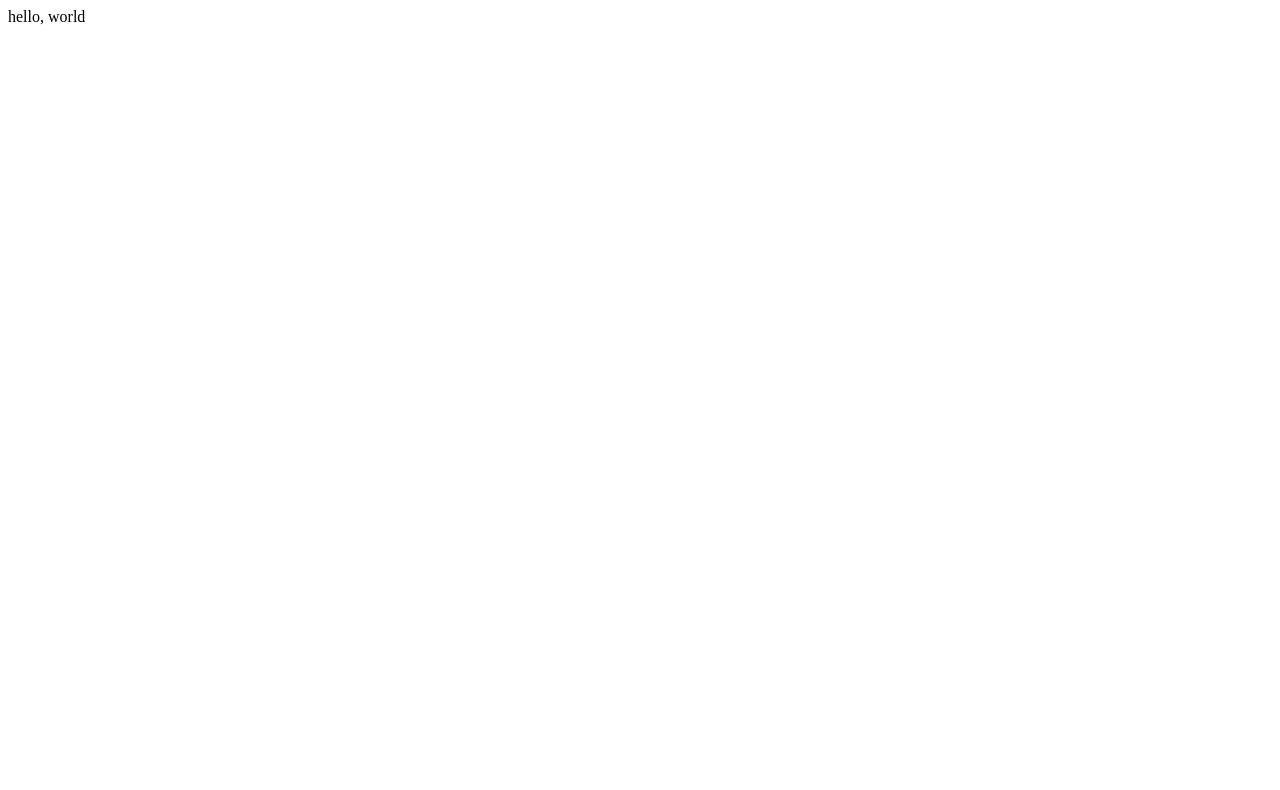
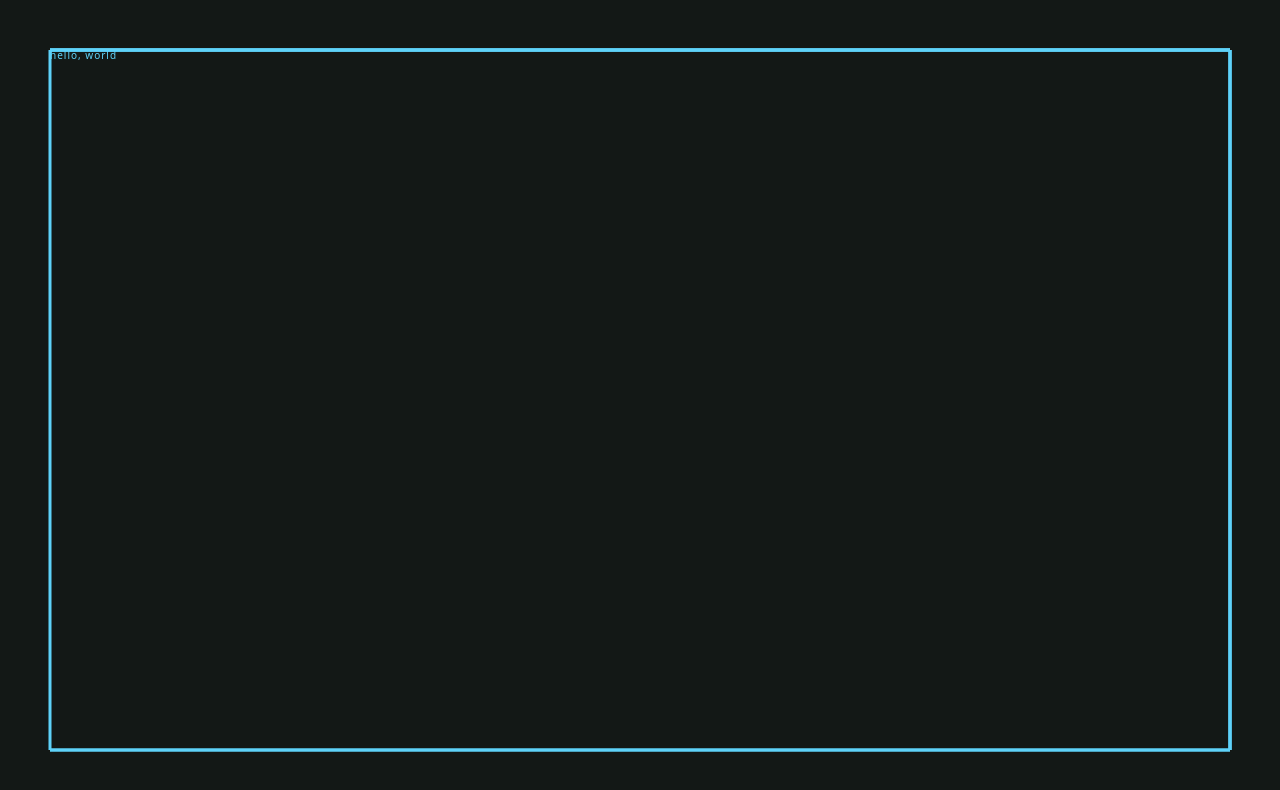
Before and after one commit to nabeliwo/portfolio, a Gatsby site: page / in a window 1280 px wide. Built offline with nearby package versions, Linux system fonts and the light colour scheme; Gatsby itself is replaced by a stand-in of ours; a web font is replaced by a local one.

Commit message:
:sparkles: add canvas

```diff
--- /dev/null
+++ b/src/components/App/App.tsx
@@ -0,0 +1,52 @@
+import React from 'react'
+import { createGlobalStyle } from 'styled-components'
+import reset from 'styled-reset'
+
+import { palette } from '../../themes'
+
+import { Layout } from '../Layout/Layout'
+import { FrameEffect } from '../FrameEffect'
+
+export const App = ({ children }) => (
+  <>
+    <GlobalStyle />
+    <Layout>{children}</Layout>
+    <FrameEffect />
+  </>
+)
+
+const GlobalStyle = createGlobalStyle`
+  ${reset}
+
+  @font-face {
+    font-family: 'PixelMplus10-Regular';
+    src: url(../font/PixelMplus10-Regular.ttf) format("truetype");
+  }
+
+  html {
+    height: 100%;
+    font-size: 62.5%;
+  }
+  body {
+    height: 100%;
+    background-color: ${palette.BLACK};
+    color: ${palette.BLUE};
+    font-family: 'PixelMplus10-Regular', system-ui, -apple-system, BlinkMacSystemFont, 'Helvetica Neue', 'Hiragino Sans', 'Hiragino Kaku Gothic ProN', 'ヒラギノ角ゴ ProN W3', Meiryo, 'メイリオ', sans-serif;
+    letter-spacing: 1px;
+  }
+  a {
+    color: inherit;
+    text-decoration: none;
+  }
+  img {
+    vertical-align: middle;
+  }
+  input, button, textarea {
+    margin: 0;
+    padding: 0;
+    outline: none;
+    border: none;
+    background-color: inherit;
+    color: inherit;
+  }
+`
--- /dev/null
+++ b/src/components/App/index.ts
@@ -0,0 +1 @@
+export { App } from './App'
--- /dev/null
+++ b/src/components/FrameEffect/FrameEffect.tsx
@@ -0,0 +1,20 @@
+import React, { useEffect } from 'react'
+import styled from 'styled-components'
+
+import { renderer } from './canvas/renderer'
+
+export const FrameEffect = () => {
+  useEffect(() => {
+    renderer()
+  }, [])
+
+  return <Canvas id="frame-effect" />
+}
+
+const Canvas = styled.canvas`
+  position: absolute;
+  top: 0;
+  left: 0;
+  width: 100%;
+  height: 100%;
+`
--- /dev/null
+++ b/src/components/FrameEffect/canvas/NoiseLineRenderer.ts
@@ -0,0 +1,187 @@
+import { palette } from '../../../themes'
+import { getRandomNum } from './lib'
+
+type ActionType = 'weakShake' | 'strongShake' | 'noise'
+type Position = {
+  x: number
+  y: number
+}
+type LineDirection = 'horizontal' | 'vertical'
+
+const actionType = {
+  weakShake: 'weakShake' as const,
+  strongShake: 'strongShake' as const,
+  noise: 'noise' as const,
+}
+const lineDirectionType = {
+  horizontal: 'horizontal' as const,
+  vertical: 'vertical' as const,
+}
+
+export class NoiseLineRenderer {
+  stepSize = 10
+  nextWeakShakeFrame: number
+  weakShakeFlag = false
+  nextStrongShakeFrame: number
+  strongShakeFlag = false
+  nextNoiseFrame: number
+  noiseFlag = false
+  noiseSize: number
+  noiseStartPoint: number
+
+  constructor() {
+    this.nextWeakShakeFrame = this.getNextActionFrame(actionType.weakShake, 0)
+    this.nextStrongShakeFrame = this.getNextActionFrame(actionType.strongShake, 0)
+    this.nextNoiseFrame = this.getNextActionFrame(actionType.noise, 0)
+  }
+
+  getNextActionFrame(type: ActionType, currentFrame: number) {
+    let randomNum = 0
+
+    if (type === 'weakShake') {
+      randomNum = getRandomNum(100, 400)
+    } else if (type === 'strongShake') {
+      randomNum = getRandomNum(600, 1000)
+    } else if (type === 'noise') {
+      randomNum = getRandomNum(300, 600)
+    }
+
+    return currentFrame + randomNum
+  }
+
+  draw(ctx: CanvasRenderingContext2D, startPosition: Position, endPosition: Position, frame: number, canvasSize: number) {
+    if (startPosition.x !== endPosition.x && startPosition.y !== endPosition.y) {
+      throw new Error('"draw" only supports straight lines.')
+    }
+
+    const lineDirection = startPosition.x === endPosition.x ? lineDirectionType.vertical : lineDirectionType.horizontal
+    let baseLine: number
+    let noiseArray: Position[]
+
+    ctx.lineWidth = 3
+    ctx.strokeStyle = palette.BLUE
+
+    if (lineDirection === lineDirectionType.horizontal) {
+      baseLine = this.getWeakShakeLine(frame, startPosition.y)
+      baseLine = this.getStrongShakeLine(frame, baseLine)
+      ctx.moveTo(startPosition.x, baseLine)
+      noiseArray = this.getNoiseArray(frame, startPosition.x, endPosition.x, baseLine, lineDirection, canvasSize)
+    } else if (lineDirection === lineDirectionType.vertical) {
+      baseLine = this.getWeakShakeLine(frame, startPosition.x)
+      baseLine = this.getStrongShakeLine(frame, baseLine)
+      ctx.moveTo(baseLine, startPosition.y)
+      noiseArray = this.getNoiseArray(frame, startPosition.y, endPosition.y, baseLine, lineDirection, canvasSize)
+    }
+
+    if (noiseArray.length > 0) {
+      const firstPosition = noiseArray[0]
+      const lastPosition = noiseArray[noiseArray.length - 1]
+
+      if (lineDirection === lineDirectionType.horizontal) {
+        ctx.lineTo(firstPosition.x - this.stepSize, baseLine)
+
+        noiseArray.forEach(({ x, y }) => {
+          ctx.lineTo(x, y)
+        })
+
+        ctx.lineTo(lastPosition.x + this.stepSize, baseLine)
+      } else if (lineDirection === lineDirectionType.vertical) {
+        ctx.lineTo(baseLine, firstPosition.y - this.stepSize)
+
+        noiseArray.forEach(({ x, y }) => {
+          ctx.lineTo(x, y)
+        })
+
+        ctx.lineTo(baseLine, lastPosition.y + this.stepSize)
+      }
+    }
+
+    if (lineDirection === lineDirectionType.horizontal) {
+      ctx.lineTo(endPosition.x, baseLine)
+    } else if (lineDirection === lineDirectionType.vertical) {
+      ctx.lineTo(baseLine, endPosition.y)
+    }
+
+    ctx.stroke()
+  }
+
+  getWeakShakeLine(frame: number, position: number) {
+    if (frame >= this.nextWeakShakeFrame) {
+      this.weakShakeFlag = true
+    }
+
+    if (this.weakShakeFlag) {
+      position = getRandomNum(position - 10, position + 10)
+    }
+
+    if (frame >= this.nextWeakShakeFrame + 10) {
+      this.weakShakeFlag = false
+      this.nextWeakShakeFrame = this.getNextActionFrame('weakShake', frame)
+    }
+
+    return position
+  }
+
+  getStrongShakeLine(frame: number, position: number) {
+    if (frame >= this.nextStrongShakeFrame) {
+      this.strongShakeFlag = true
+    }
+
+    if (this.strongShakeFlag) {
+      position = getRandomNum(position - 50, position + 50)
+    }
+
+    if (frame >= this.nextStrongShakeFrame + 20) {
+      this.strongShakeFlag = false
+      this.nextStrongShakeFrame = this.getNextActionFrame('strongShake', frame)
+    }
+
+    return position
+  }
+
+  getNoiseArray(
+    frame: number,
+    startPoint: number,
+    endPoint: number,
+    baseLine: number,
+    lineDirection: LineDirection,
+    canvasSize: number,
+  ) {
+    const endNoiseFrame = 50
+    const noiseArray: Position[] = []
+
+    if (frame >= this.nextNoiseFrame) {
+      if (!this.noiseFlag) {
+        this.noiseSize = getRandomNum(300, canvasSize - startPoint - (canvasSize - endPoint) - this.stepSize * 2)
+        this.noiseStartPoint = getRandomNum(startPoint + this.stepSize, endPoint - this.stepSize - this.noiseSize)
+        this.noiseFlag = true
+      }
+    }
+
+    if (this.noiseFlag) {
+      for (let i = this.noiseStartPoint; i <= this.noiseStartPoint + this.noiseSize; i += this.stepSize) {
+        const diff = (this.nextNoiseFrame + endNoiseFrame - frame) * 1.5
+        let position = baseLine
+
+        if ((i / 10) % 2 === 0) {
+          position = getRandomNum(baseLine, baseLine + diff)
+        } else {
+          position = getRandomNum(baseLine - diff, baseLine)
+        }
+
+        if (lineDirection === 'horizontal') {
+          noiseArray.push({ x: i, y: position })
+        } else if (lineDirection === 'vertical') {
+          noiseArray.push({ x: position, y: i })
+        }
+      }
+    }
+
+    if (frame >= this.nextNoiseFrame + endNoiseFrame) {
+      this.noiseFlag = false
+      this.nextNoiseFrame = this.getNextActionFrame('noise', frame)
+    }
+
+    return noiseArray
+  }
+}
--- /dev/null
+++ b/src/components/FrameEffect/canvas/lib.ts
@@ -0,0 +1,3 @@
+export function getRandomNum(min: number, max: number) {
+  return Math.floor(Math.random() * (max - min) + min)
+}
--- /dev/null
+++ b/src/components/FrameEffect/canvas/renderer.ts
@@ -0,0 +1,63 @@
+import { palette } from '../../../themes'
+import { NoiseLineRenderer } from './NoiseLineRenderer'
+
+const MAX_FRAME = 100000
+
+export function renderer() {
+  const canvas = document.getElementById('frame-effect') as HTMLCanvasElement
+  const ctx = canvas.getContext('2d')
+
+  let canvasWidth = 0
+  let canvasHeight = 0
+  let frame = 0
+
+  const topNoiseLine = new NoiseLineRenderer()
+  const rightNoiseLine = new NoiseLineRenderer()
+  const bottomNoiseLine = new NoiseLineRenderer()
+  const leftNoiseLine = new NoiseLineRenderer()
+  const aroundMargin = 50
+
+  function resize() {
+    canvasWidth = innerWidth * devicePixelRatio
+    canvasHeight = innerHeight * devicePixelRatio
+    canvas.width = canvasWidth
+    canvas.height = canvasHeight
+  }
+
+  function tick() {
+    requestAnimationFrame(tick)
+    render()
+  }
+
+  function clearCanvas() {
+    ctx.fillStyle = palette.BLACK
+    ctx.fillRect(0, 0, canvasWidth, canvasHeight)
+    ctx.beginPath()
+  }
+
+  function frameCountUp() {
+    frame++
+    if (frame >= MAX_FRAME) frame = 0
+  }
+
+  function render() {
+    clearCanvas()
+
+    const leftTop = { x: aroundMargin, y: aroundMargin }
+    const rightTop = { x: canvasWidth - aroundMargin, y: aroundMargin }
+    const rightBottom = { x: canvasWidth - aroundMargin, y: canvasHeight - aroundMargin }
+    const leftBottom = { x: aroundMargin, y: canvasHeight - aroundMargin }
+
+    topNoiseLine.draw(ctx, leftTop, rightTop, frame, canvasWidth)
+    rightNoiseLine.draw(ctx, rightTop, rightBottom, frame, canvasHeight)
+    bottomNoiseLine.draw(ctx, leftBottom, rightBottom, frame, canvasWidth)
+    leftNoiseLine.draw(ctx, leftTop, leftBottom, frame, canvasHeight)
+
+    frameCountUp()
+  }
+
+  window.addEventListener('resize', resize)
+
+  resize()
+  tick()
+}
--- /dev/null
+++ b/src/components/FrameEffect/index.ts
@@ -0,0 +1 @@
+export { FrameEffect } from './FrameEffect'
--- /dev/null
+++ b/src/components/Layout/Layout.tsx
@@ -0,0 +1,23 @@
+import React from 'react'
+import styled from 'styled-components'
+
+export const Layout = ({ children }) => (
+  <Wrapper>
+    <Box>{children}</Box>
+  </Wrapper>
+)
+
+const Wrapper = styled.div`
+  z-index: 10;
+  position: relative;
+  height: 100vh;
+  padding: 25px;
+  box-sizing: border-box;
+`
+const Box = styled.div`
+  display: flex;
+  flex-direction: column;
+  height: 100%;
+  padding: 25px;
+  box-sizing: border-box;
+`
--- /dev/null
+++ b/src/components/Layout/index.ts
@@ -0,0 +1 @@
+export { Layout } from './Layout'
--- a/src/components/index.ts
+++ /dev/null
@@ -1 +0,0 @@
-console.log('hoge')
--- /dev/null
+++ b/src/pages/404.tsx
@@ -0,0 +1,5 @@
+import React from 'react'
+
+const NotFound = () => <div>not found</div>
+
+export default NotFound
--- a/src/pages/index.tsx
+++ b/src/pages/index.tsx
@@ -1,4 +1,6 @@
 import React from 'react'
+
+import { App } from '../components/App/App'
 
 // Please note that you can use https://github.com/dotansimha/graphql-code-generator
 // to generate all types from graphQL schema
@@ -12,7 +14,7 @@ import React from 'react'
 //   }
 // }
 
-const IndexPage = () => <div>hello, world</div>
+const IndexPage = () => <App>hello, world</App>
 
 export default IndexPage
 
--- /dev/null
+++ b/src/themes/index.ts
@@ -0,0 +1 @@
+export { palette } from './palette'
--- /dev/null
+++ b/src/themes/palette.ts
@@ -0,0 +1,4 @@
+export const palette = {
+  BLACK: '#131816',
+  BLUE: '#5ED2F9',
+}
```
